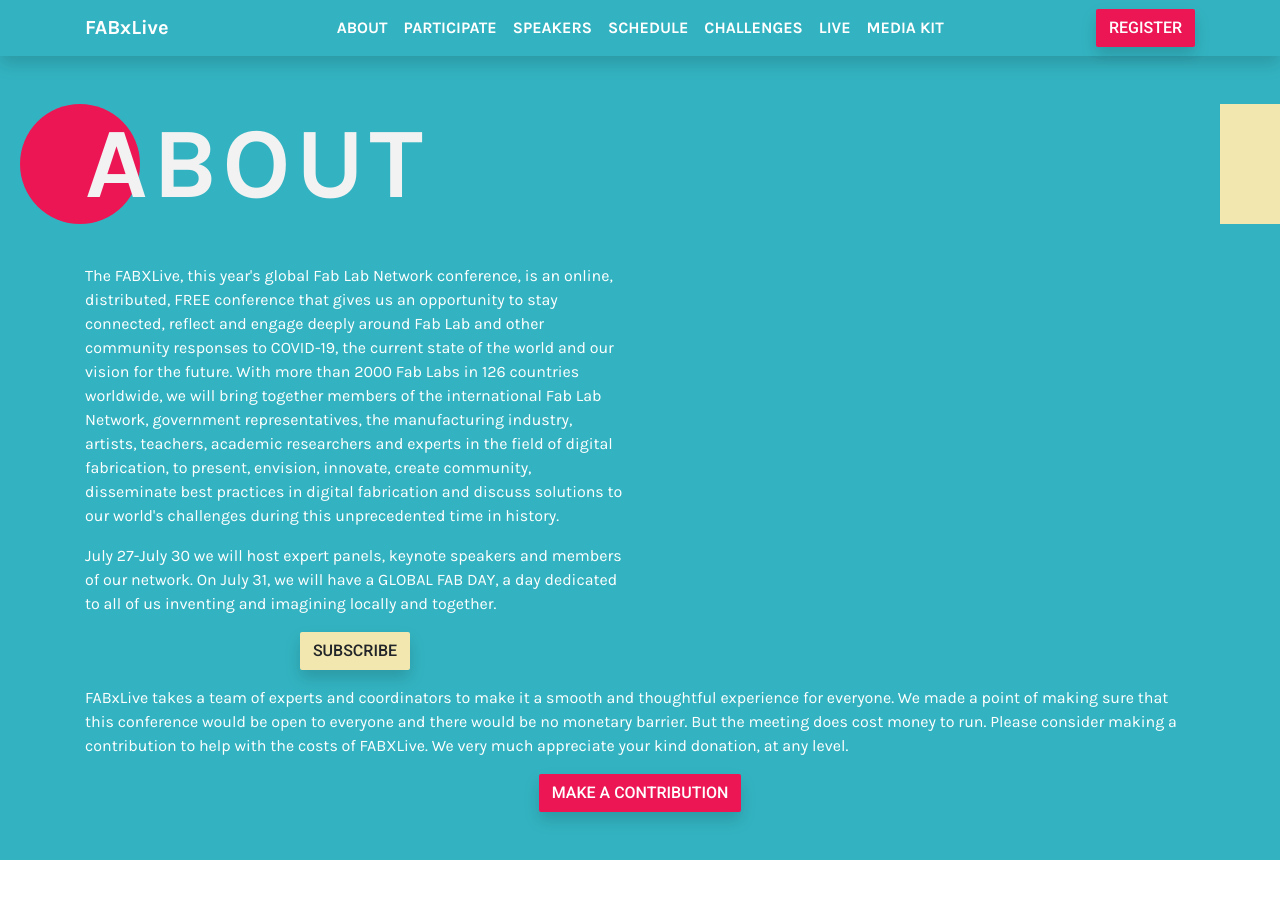
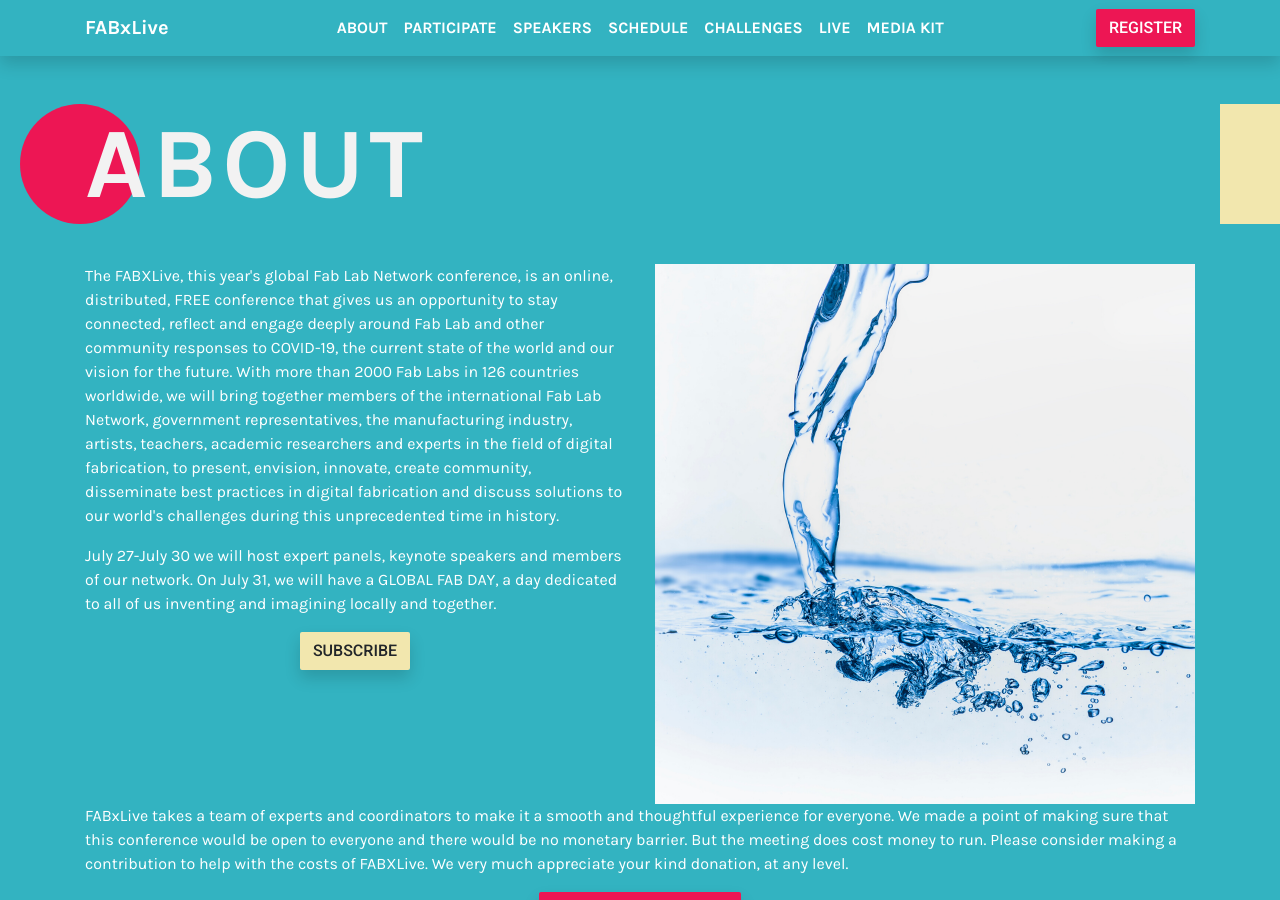
Before and after one commit to fabfoundation/fabxlive2020, a Jekyll site: the page built from index.html, in a window 1280 px wide and 900 px high, scrolled down 537 px. Built offline with Jekyll 4.4.1, drawn with Linux system fonts in a browser that asks for light colours; nearby versions of some CDN libraries.

Commit message:
Update index.html

```diff
--- a/index.html
+++ b/index.html
@@ -64,6 +64,9 @@
           <a class="btn bg-yellow shadow" href="http://eepurl.com/g0qQSX" target="_blank">SUBSCRIBE</a>
         </div>
 
+      </div>
+      <div class="col-lg-6">
+        <img class="img-fluid" src="/uploads/challenge.png" alt="Challenge">
       </div>
       <!-- wip
        <div class="col-lg-6">
```
